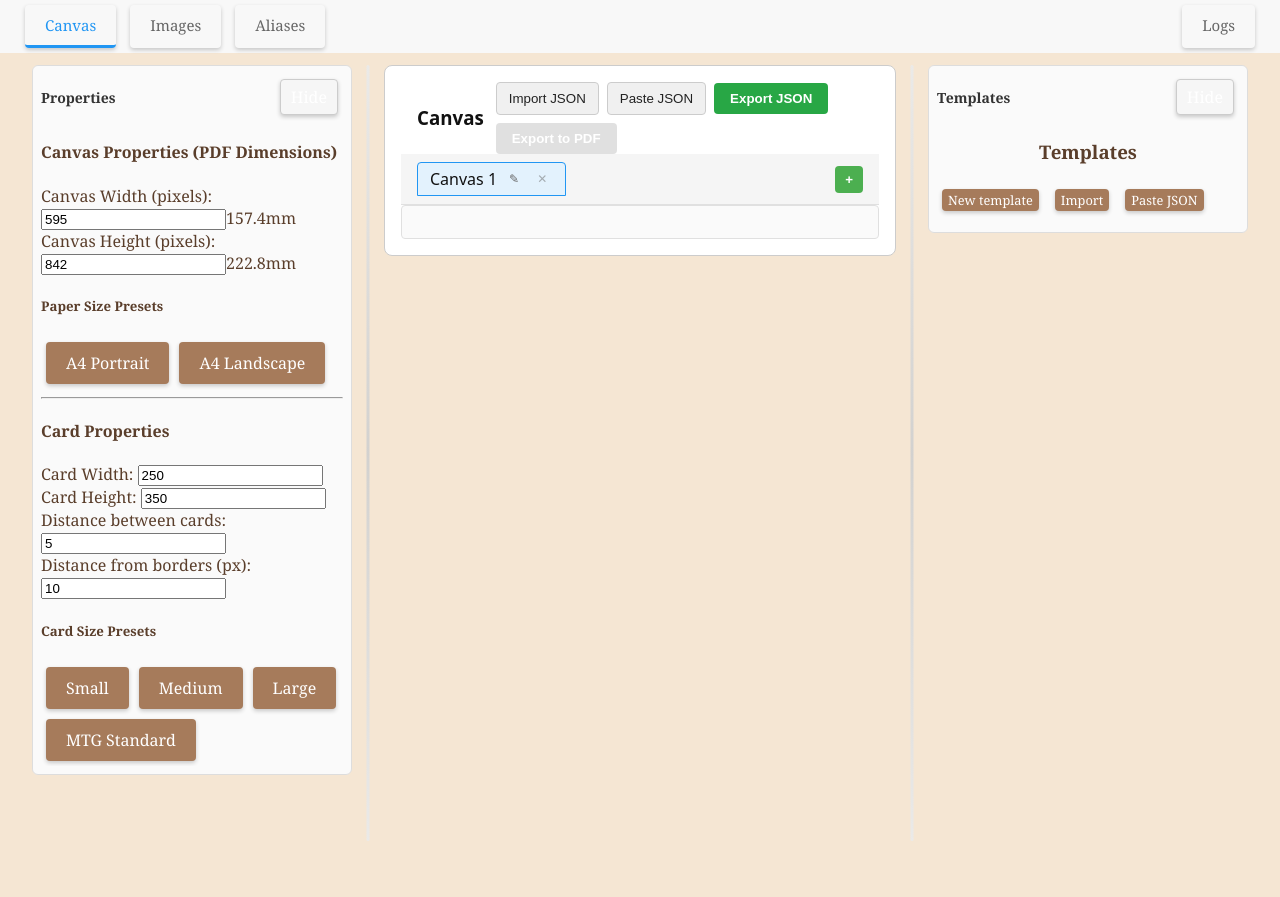
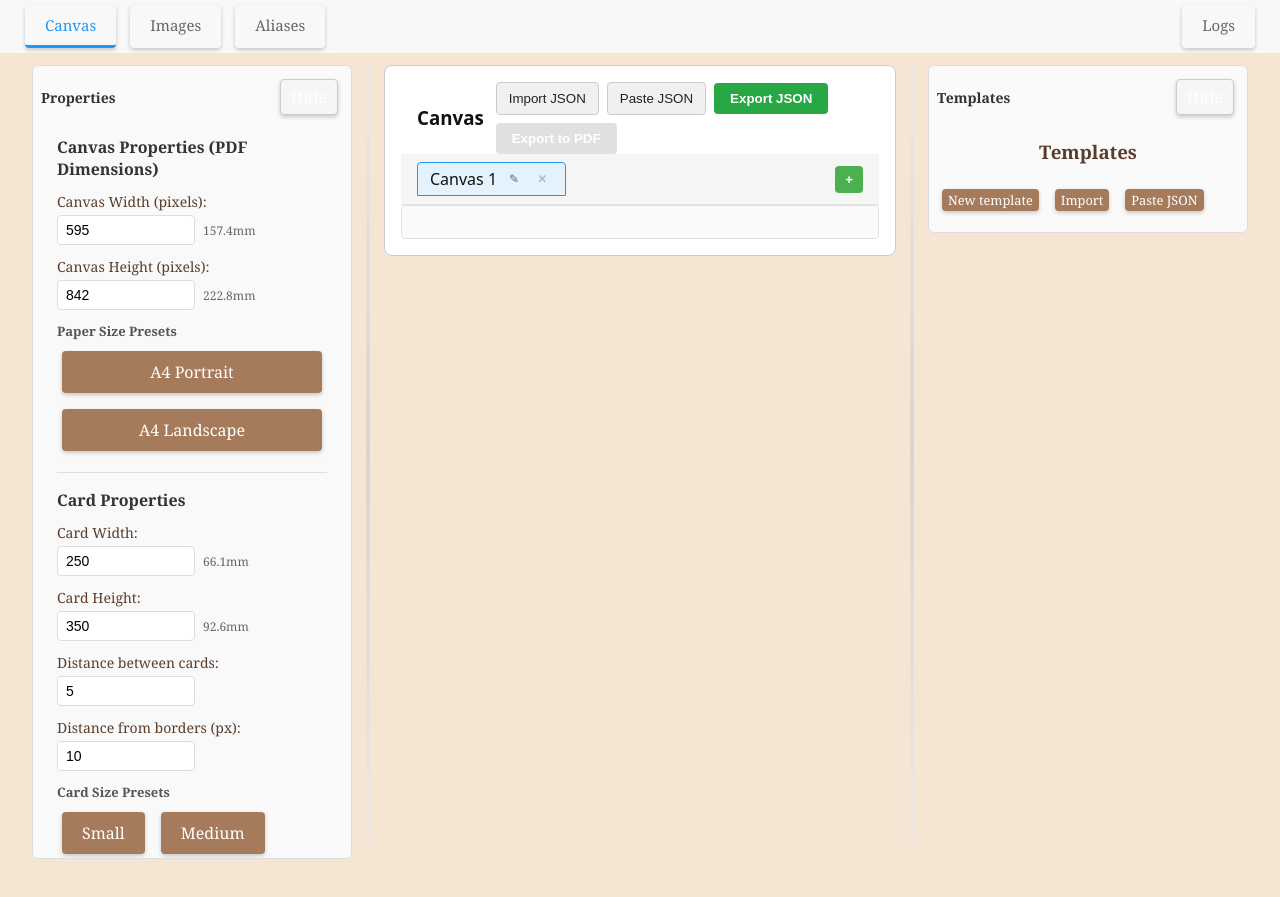
Before and after one commit to zubarevam96/card-generator-frontend, an Angular app: page /generate in a window 1280 px wide. Built offline with nearby package versions, Linux system fonts and the light colour scheme.

Commit message:
fixed properties section styles

```diff
--- a/src/app/generate/components/properties-block/canvas-properties/canvas-properties.component.css
+++ b/src/app/generate/components/properties-block/canvas-properties/canvas-properties.component.css
@@ -13,7 +13,7 @@
 
 .property-group {
     margin-bottom: 12px;
-    width: 20px;
+    width: 100%;
 }
 
 .property-group label {
@@ -24,11 +24,18 @@
     font-size: 14px;
 }
 
+.input-row {
+    display: flex;
+    align-items: center;
+    gap: 8px;
+}
+
 .property-group input {
     padding: 6px 8px;
     border: 1px solid #ddd;
     border-radius: 4px;
     font-size: 14px;
+    width: 120px;
 }
 
 .property-group input:focus {
@@ -56,24 +63,7 @@
     color: #555;
 }
 
-.presets button {
-    padding: 6px 10px;
-    background-color: #e9ecef;
-    border: 1px solid #dee2e6;
-    border-radius: 4px;
-    cursor: pointer;
-    font-size: 12px;
-    font-weight: 500;
-    transition: background-color 0.2s;
-}
 
-.presets button:hover {
-    background-color: #dee2e6;
-}
-
-.presets button:active {
-    background-color: #ced4da;
-}
 
 .card-presets .preset-row {
     display: flex;
--- a/src/app/generate/components/properties-block/canvas-properties/canvas-properties.component.html
+++ b/src/app/generate/components/properties-block/canvas-properties/canvas-properties.component.html
@@ -4,16 +4,30 @@
     <div class="property-group">
         <label>
             Canvas Width (pixels):
-            <input type="number" [(ngModel)]="canvas.canvasWidth" (input)="updateCanvas()" placeholder="PDF width in pixels" />
-            <span class="hint">{{ (canvas.canvasWidth * 0.264583).toFixed(1) }}mm</span>
+            <div class="input-row">
+                <input
+                    type="number"
+                    [(ngModel)]="canvas.canvasWidth"
+                    (input)="updateCanvas()"
+                    placeholder="PDF width in pixels"
+                />
+                <span class="hint">{{ (canvas.canvasWidth * 0.264583).toFixed(1) }}mm</span>
+            </div>
         </label>
     </div>
 
     <div class="property-group">
         <label>
             Canvas Height (pixels):
-            <input type="number" [(ngModel)]="canvas.canvasHeight" (input)="updateCanvas()" placeholder="PDF height in pixels" />
-            <span class="hint">{{ (canvas.canvasHeight * 0.264583).toFixed(1) }}mm</span>
+            <div class="input-row">
+                <input
+                    type="number"
+                    [(ngModel)]="canvas.canvasHeight"
+                    (input)="updateCanvas()"
+                    placeholder="PDF height in pixels"
+                />
+                <span class="hint">{{ (canvas.canvasHeight * 0.264583).toFixed(1) }}mm</span>
+            </div>
         </label>
     </div>
 
@@ -30,14 +44,20 @@
     <div class="property-group">
         <label>
             Card Width:
-            <input type="number" [(ngModel)]="canvas.cardWidth" (input)="updateCanvas()" />
+            <div class="input-row">
+                <input type="number" [(ngModel)]="canvas.cardWidth" (input)="updateCanvas()" />
+                <span class="hint">{{ (canvas.cardWidth * 0.264583).toFixed(1) }}mm</span>
+            </div>
         </label>
     </div>
 
     <div class="property-group">
         <label>
             Card Height:
-            <input type="number" [(ngModel)]="canvas.cardHeight" (input)="updateCanvas()" />
+            <div class="input-row">
+                <input type="number" [(ngModel)]="canvas.cardHeight" (input)="updateCanvas()" />
+                <span class="hint">{{ (canvas.cardHeight * 0.264583).toFixed(1) }}mm</span>
+            </div>
         </label>
     </div>
 
--- a/src/app/generate/components/properties-block/canvas-properties/canvas-properties.component.ts
+++ b/src/app/generate/components/properties-block/canvas-properties/canvas-properties.component.ts
@@ -13,7 +13,8 @@ const A4_HEIGHT_MM = 297;
   selector: 'app-canvas-properties',
   standalone: true,
   imports: [CommonModule, FormsModule],
-  templateUrl: './canvas-properties.component.html'
+  templateUrl: './canvas-properties.component.html',
+  styleUrls: ['./canvas-properties.component.css']
 })
 export class CanvasPropertiesComponent {
   canvas: Canvas = new Canvas();
```
